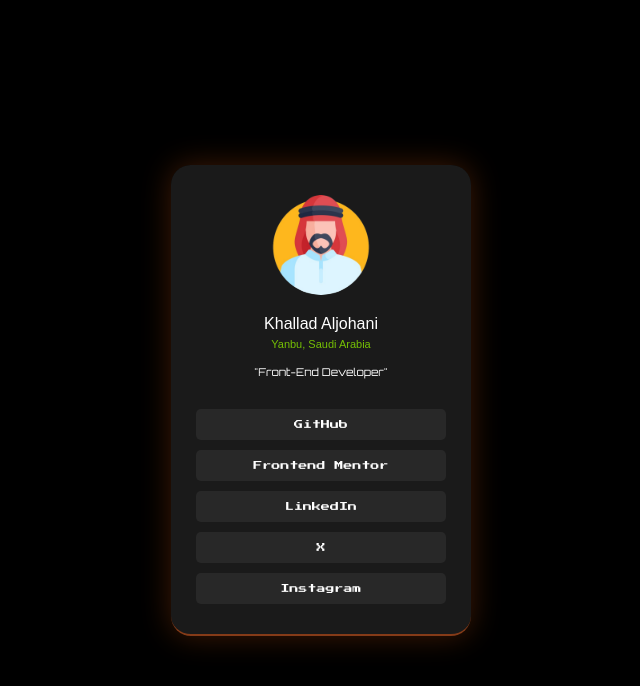
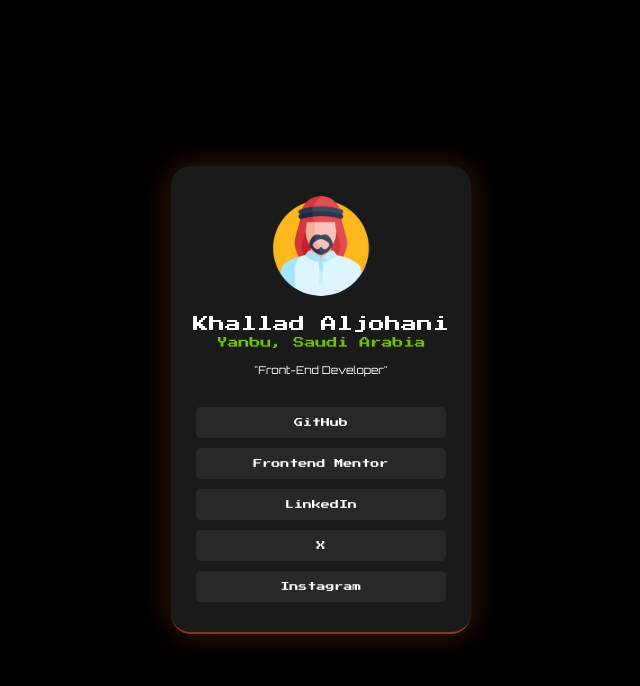
Before and after one commit to kh2x1/Social_Link_Card, a plain HTML site: page index.html in a window 1280 px wide. Shown: the whole page, without its empty margins (319-959 px from the left). Drawn offline with Linux system fonts and the light colour scheme; a web font is replaced by a local one.

Commit message:
Add files via upload

```diff
--- a/style.css
+++ b/style.css
@@ -46,6 +46,7 @@
     align-items: center;
     justify-content: center;
     /* font-weight: 600; */
+    font-family: "Press Start 2P", system-ui;
 }
 
 h5 {
@@ -56,6 +57,7 @@
     margin: 5px;
     /* font-weight: 600; */
     font-size: 11px;
+    font-family: "Press Start 2P", system-ui;
 
 }
 
```
